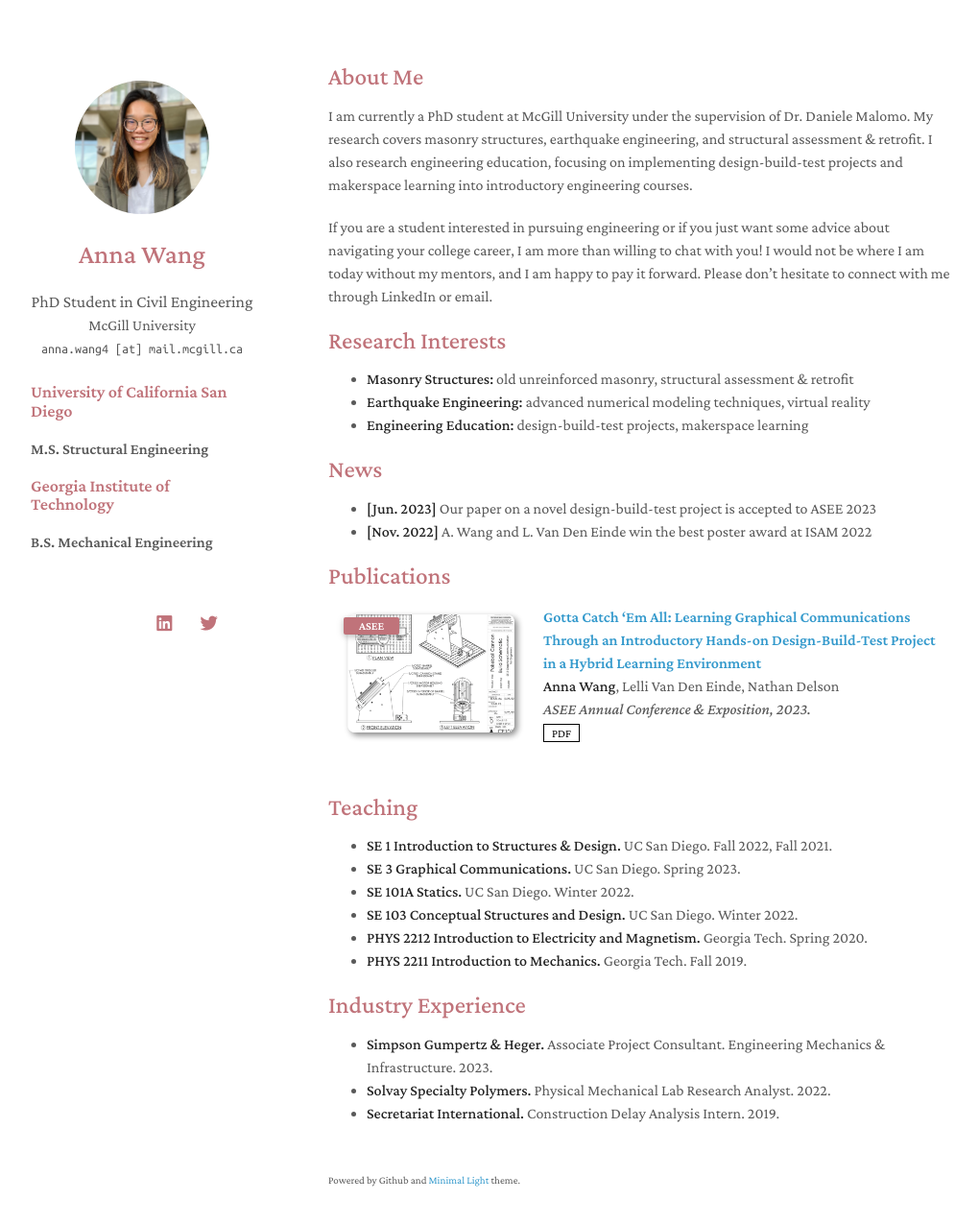
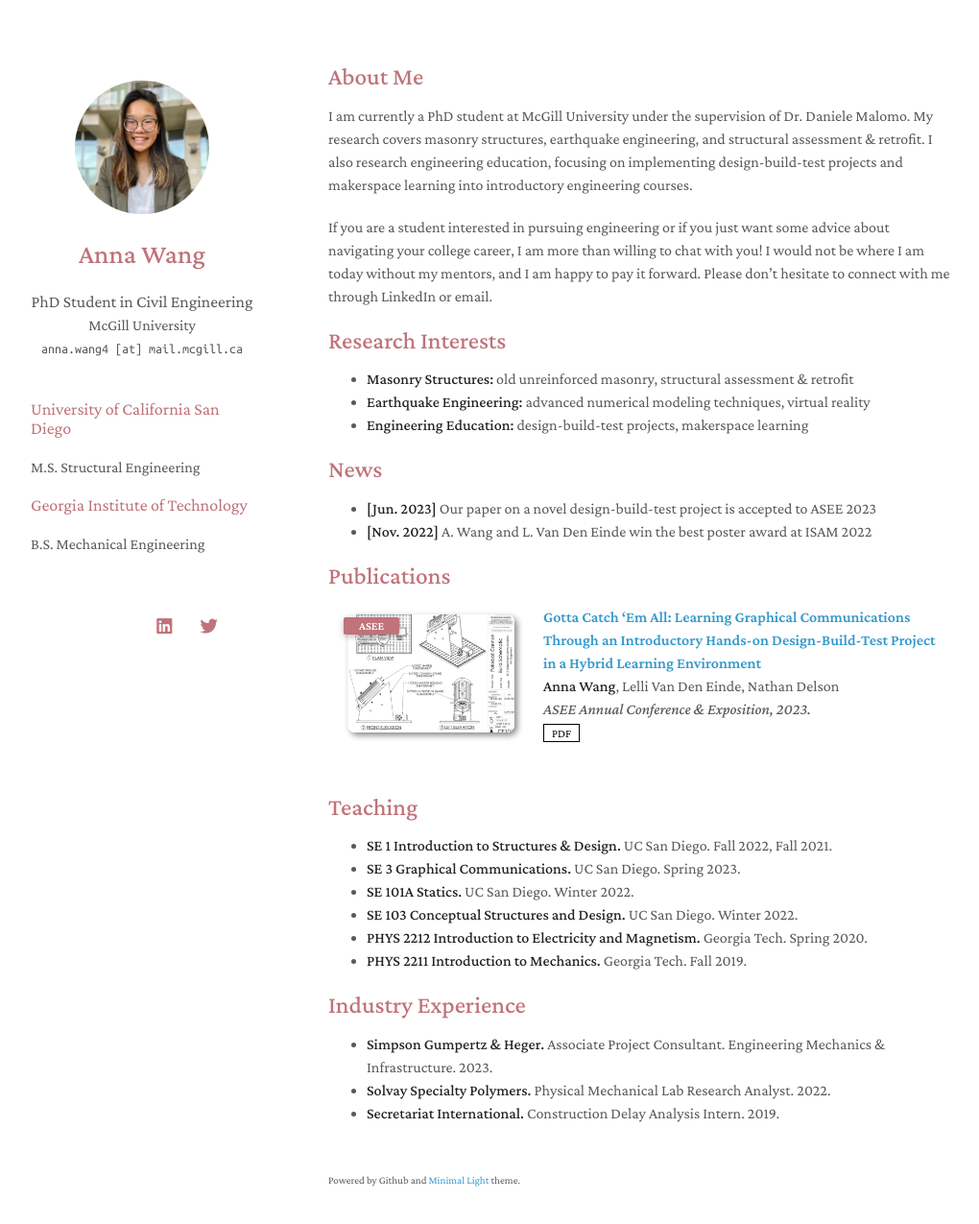
Before and after one commit to anna-h-wang/annawang, a Jekyll site: the page built from index.md, in a window 1280 px wide and 1310 px high. Shown: the top 1275 px of the window at 96% size, without its empty margins (128-1148 px from the left). Built offline with Jekyll 4.4.1, drawn with Linux system fonts in a browser that asks for light colours; nearby versions of some CDN libraries; a style sheet for code colours, icons or effects is not loaded; our own code applies the rules of GitHub Pages for plain Markdown files.

Commit message:
Update minimal-light-no-dark-mode.scss

```diff
--- a/_sass/minimal-light-no-dark-mode.scss
+++ b/_sass/minimal-light-no-dark-mode.scss
@@ -195,15 +195,15 @@
     }
 
 h3, h5, h6 {
-  font-weight: 600;
+  font-weight: 400;
   color:#C0737A;
-  margin:0 0 20px;
+  //margin:0 0 20px;
 }
 
 h4 {
-  font-weight: 600;
+  font-weight: 400;
   color:#595959;
-  margin:0 0 20px;
+  //margin:0 0 20px;
 }
 
 h1 {
```
